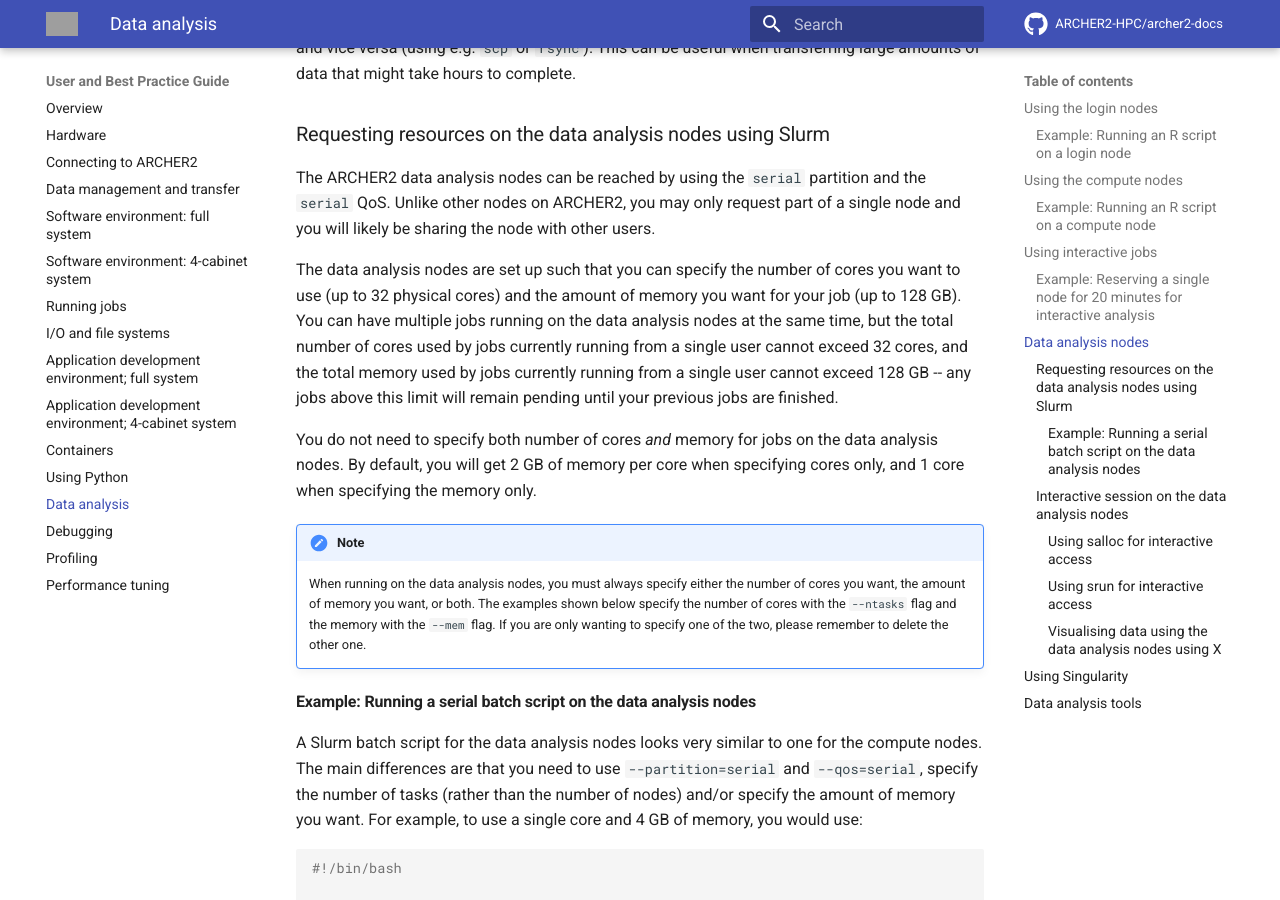
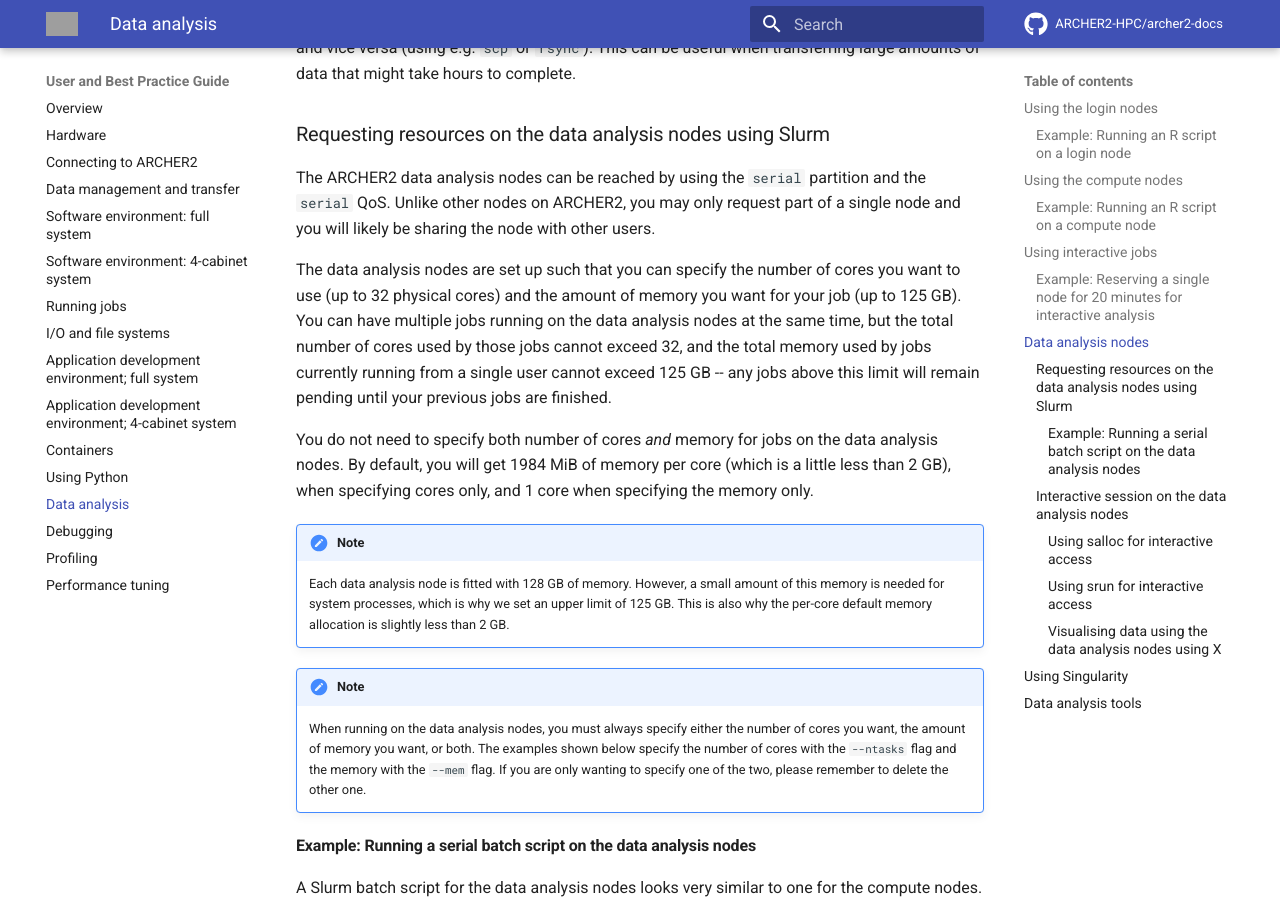
Before and after one commit to ARCHER2-HPC/archer2-docs, an MkDocs documentation site: the page built from docs/user-guide/analysis.md, in a window 1280 px wide and 900 px high, scrolled down 2113 px. Built offline with MkDocs 1.6.1 and Material for MkDocs 9.7.7, drawn with Linux system fonts in a browser that asks for light colours; comment, search, counter and statistics services are not loaded; grey boxes are pictures that could not be loaded.

Commit message:
Corrected memory-available levels on Data Analysis nodes

```diff
--- a/docs/user-guide/analysis.md
+++ b/docs/user-guide/analysis.md
@@ -128,16 +128,24 @@
 
 The data analysis nodes are set up such that you can specify the number of
 cores you want to use (up to 32 physical cores) and the amount of memory you
-want for your job (up to 128 GB). You can have multiple jobs running on the
+want for your job (up to 125 GB). You can have multiple jobs running on the
 data analysis nodes at the same time, but the total number of cores used by
-jobs currently running from a single user cannot exceed 32 cores, and the
+those jobs cannot exceed 32, and the
 total memory used by jobs currently running from a single user cannot exceed
-128 GB -- any jobs above this limit will remain pending until your previous
+125 GB -- any jobs above this limit will remain pending until your previous
 jobs are finished.
 
-You do not need to specify both number of cores *and* memory for jobs on the
-data analysis nodes. By default, you will get 2 GB of memory per core when
-specifying cores only, and 1 core when specifying the memory only.
+You do not need to specify both number of cores *and* memory for jobs
+on the data analysis nodes. By default, you will get 1984 MiB of
+memory per core (which is a little less than 2 GB), when specifying
+cores only, and 1 core when specifying the memory only.
+
+!!! note
+    Each data analysis node is fitted with 128 GB of memory. However,
+    a small amount of this memory is needed for system processes,
+    which is why we set an upper limit of 125 GB. This is also why the
+    per-core default memory allocation is slightly less than 2 GB.
+
 
 !!! note
     When running on the data analysis nodes, you must always specify either
```
